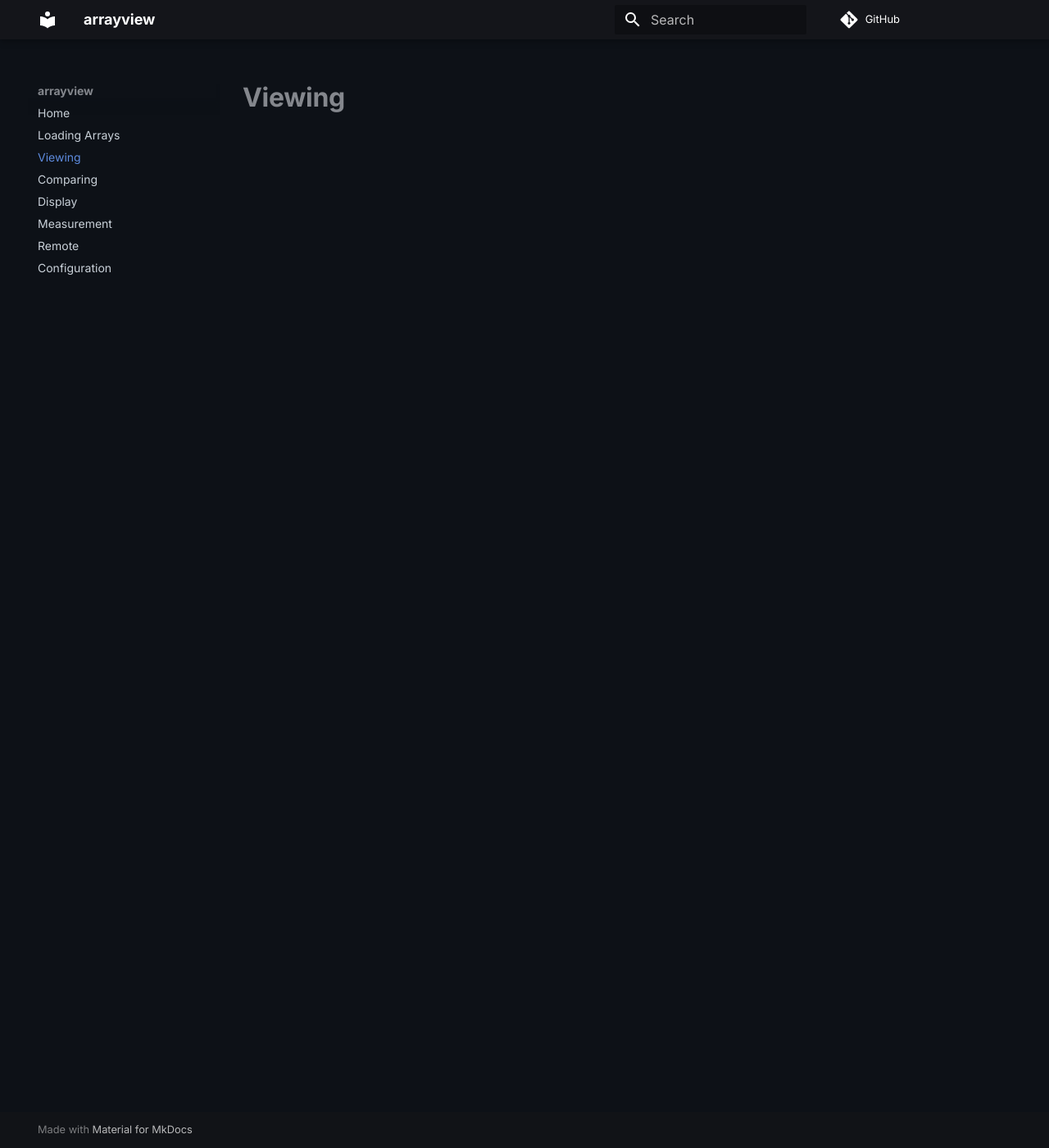
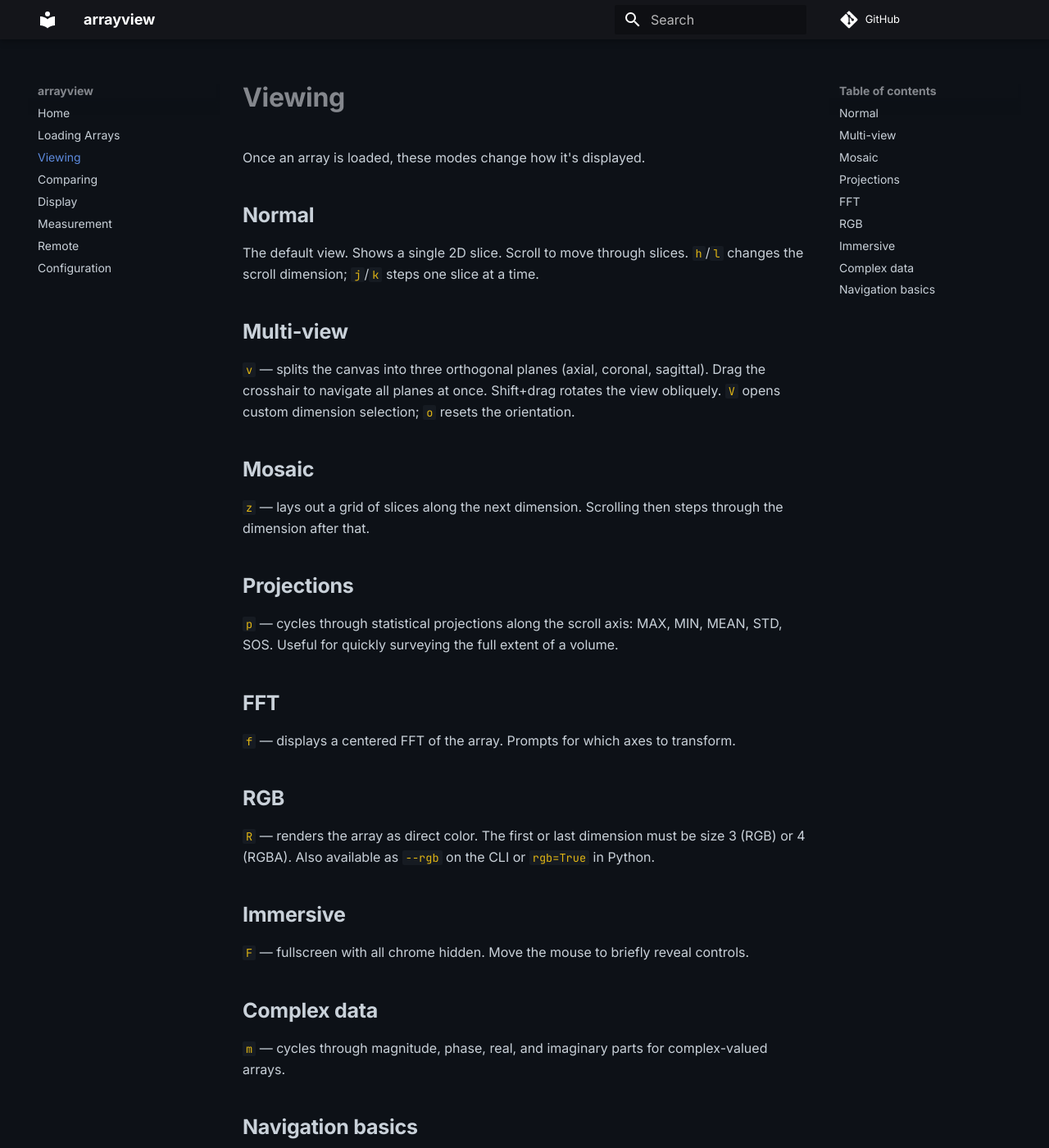
Before and after one commit to oscarvanderheide/arrayview, an MkDocs documentation site: the page built from docs/viewing.md, in a window 1280 px wide and 1400 px high. Shown: the whole window at 82% size. Built offline with MkDocs 1.6.1 and Material for MkDocs 9.7.7, drawn with Linux system fonts in a browser that asks for light colours; comment, search, counter and statistics services are not loaded; some of the changed text lies outside the part shown.

Commit message:
docs: add viewing modes page

```diff
--- a/docs/viewing.md
+++ b/docs/viewing.md
@@ -1 +1,41 @@
 # Viewing
+
+Once an array is loaded, these modes change how it's displayed.
+
+## Normal
+
+The default view. Shows a single 2D slice. Scroll to move through slices. `h`/`l` changes the scroll dimension; `j`/`k` steps one slice at a time.
+
+## Multi-view
+
+`v` — splits the canvas into three orthogonal planes (axial, coronal, sagittal). Drag the crosshair to navigate all planes at once. Shift+drag rotates the view obliquely. `V` opens custom dimension selection; `o` resets the orientation.
+
+## Mosaic
+
+`z` — lays out a grid of slices along the next dimension. Scrolling then steps through the dimension after that.
+
+## Projections
+
+`p` — cycles through statistical projections along the scroll axis: MAX, MIN, MEAN, STD, SOS. Useful for quickly surveying the full extent of a volume.
+
+## FFT
+
+`f` — displays a centered FFT of the array. Prompts for which axes to transform.
+
+## RGB
+
+`R` — renders the array as direct color. The first or last dimension must be size 3 (RGB) or 4 (RGBA). Also available as `--rgb` on the CLI or `rgb=True` in Python.
+
+## Immersive
+
+`F` — fullscreen with all chrome hidden. Move the mouse to briefly reveal controls.
+
+## Complex data
+
+`m` — cycles through magnitude, phase, real, and imaginary parts for complex-valued arrays.
+
+## Navigation basics
+
+- Scroll: slices. `+`/`-`: zoom. `0`: fit to window.
+- `x`/`y`: swap the display axis with the scroll axis. `t`: transpose.
+- `Space`: auto-play through slices.
```
